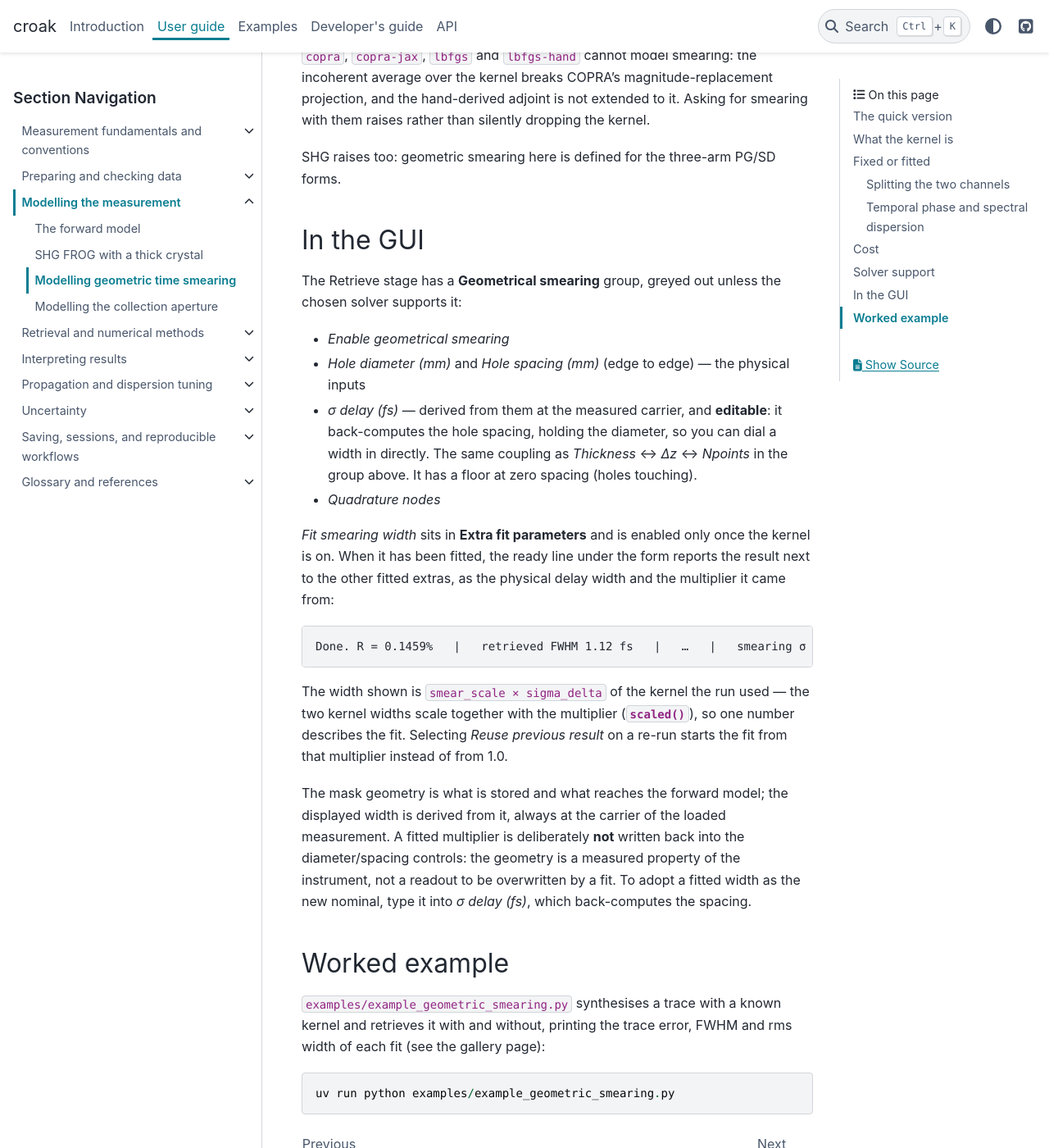
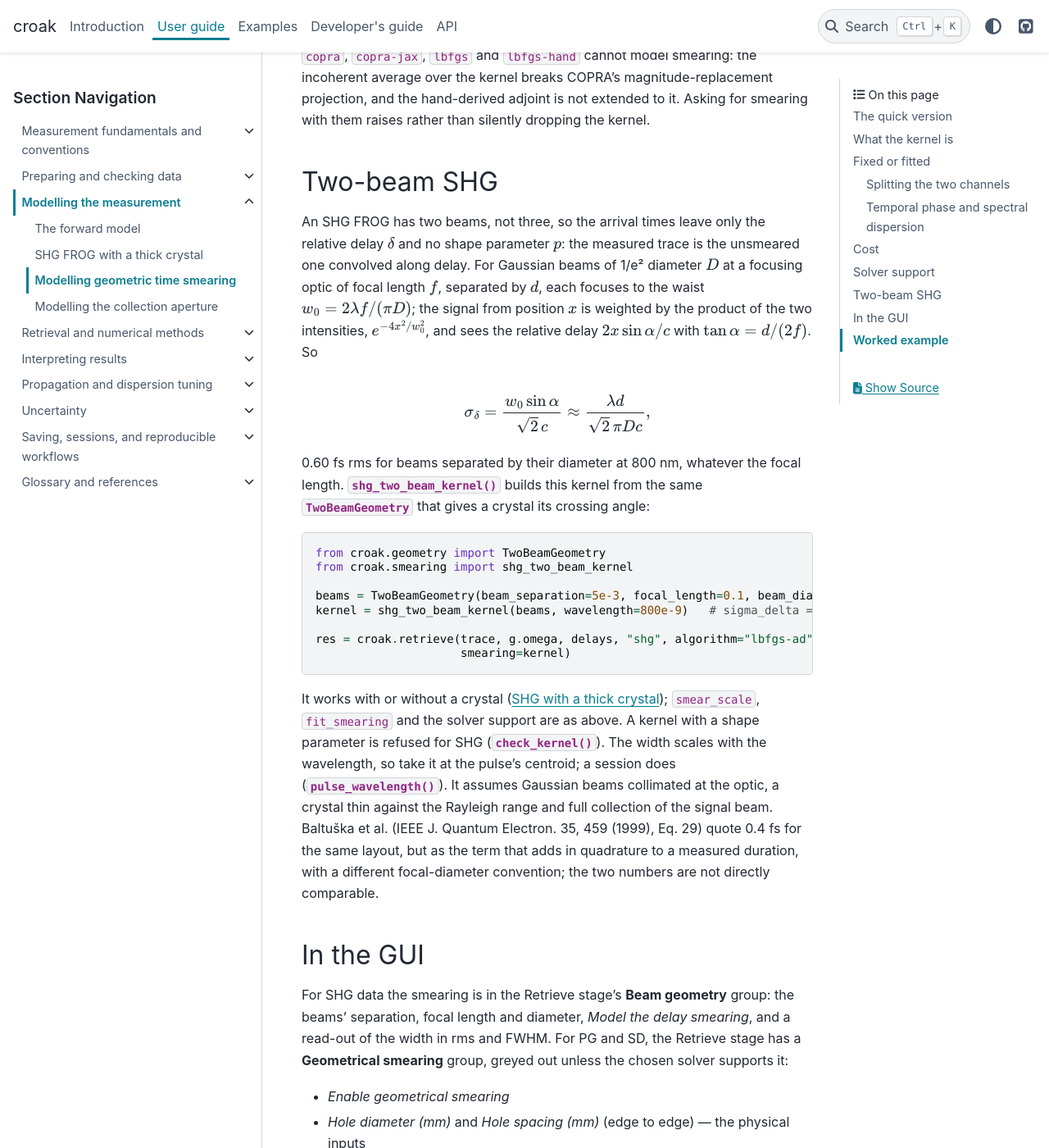
Before and after one commit to LupoLab/croak, a Sphinx documentation site: the page built from docs/howto/geometric_smearing.md, in a window 1280 px wide and 1400 px high, scrolled down 6248 px. Shown: the whole window at 82% size. Built offline with Sphinx 7.4.7 and the PyData theme 0.15.4, drawn with Linux system fonts in a browser that asks for light colours; pages that are not in the unit, such as notebooks, are missing from menus.

Commit message:
Document the two-beam SHG delay smearing
Co-Authored-By: Claude Opus 5.5 <noreply@anthropic.com>
Claude-Session: https://claude.ai/code/session_01WM2AxPM9w8Mg7mfKikaeCX

````diff
--- a/docs/howto/geometric_smearing.md
+++ b/docs/howto/geometric_smearing.md
@@ -249,12 +249,50 @@ incoherent average over the kernel breaks COPRA's magnitude-replacement projecti
 and the hand-derived adjoint is not extended to it. Asking for smearing with them
 raises rather than silently dropping the kernel.
 
-SHG raises too: geometric smearing here is defined for the three-arm PG/SD forms.
+## Two-beam SHG
+
+An SHG FROG has two beams, not three, so the arrival times leave only the
+relative delay $\delta$ and no shape parameter $p$: the measured trace is the
+unsmeared one convolved along delay. For Gaussian beams of 1/e² diameter $D$ at a
+focusing optic of focal length $f$, separated by $d$, each focuses to the waist
+$w_0 = 2\lambda f/(\pi D)$; the signal from position $x$ is weighted by the
+product of the two intensities, $e^{-4x^2/w_0^2}$, and sees the relative delay
+$2x\sin\alpha/c$ with $\tan\alpha = d/(2f)$. So
+
+$$\sigma_\delta = \frac{w_0\sin\alpha}{\sqrt2\,c} \approx \frac{\lambda d}{\sqrt2\,\pi D c},$$
+
+0.60 fs rms for beams separated by their diameter at 800 nm, whatever the focal
+length. {func}`~croak.smearing.shg_two_beam_kernel` builds this kernel from the same
+{class}`~croak.geometry.TwoBeamGeometry` that gives a crystal its crossing angle:
+
+```python
+from croak.geometry import TwoBeamGeometry
+from croak.smearing import shg_two_beam_kernel
+
+beams = TwoBeamGeometry(beam_separation=5e-3, focal_length=0.1, beam_diameter=3e-3)
+kernel = shg_two_beam_kernel(beams, wavelength=800e-9)   # sigma_delta = 1.00 fs
+
+res = croak.retrieve(trace, g.omega, delays, "shg", algorithm="lbfgs-ad",
+                     smearing=kernel)
+```
+
+It works with or without a crystal ([SHG with a thick crystal](shg_crystal.md));
+`smear_scale`, `fit_smearing` and the solver support are as above. A kernel with a
+shape parameter is refused for SHG ({func}`~croak.smearing.check_kernel`). The width
+scales with the wavelength, so take it at the pulse's centroid; a session does
+({func}`~croak.session.pipeline.pulse_wavelength`). It assumes Gaussian beams
+collimated at the optic, a crystal thin against the Rayleigh range and full
+collection of the signal beam. Baltuška et al. (IEEE J. Quantum Electron. 35,
+459 (1999), Eq. 29) quote 0.4 fs for the same layout, but as the term that adds in
+quadrature to a measured duration, with a different focal-diameter convention; the
+two numbers are not directly comparable.
 
 ## In the GUI
 
-The Retrieve stage has a **Geometrical smearing** group, greyed out unless the
-chosen solver supports it:
+For SHG data the smearing is in the Retrieve stage's **Beam geometry** group: the
+beams' separation, focal length and diameter, *Model the delay smearing*, and a
+read-out of the width in rms and FWHM. For PG and SD, the Retrieve stage has a
+**Geometrical smearing** group, greyed out unless the chosen solver supports it:
 
 - *Enable geometrical smearing*
 - *Hole diameter (mm)* and *Hole spacing (mm)* (edge to edge) — the physical inputs
````
Also changed, not shown: changelog.d/shg-smearing.added.md (added, +1 -0 lines), docs/howto/gui.md (+3 -2 lines), docs/howto/shg_crystal.md (+25 -5 lines).
